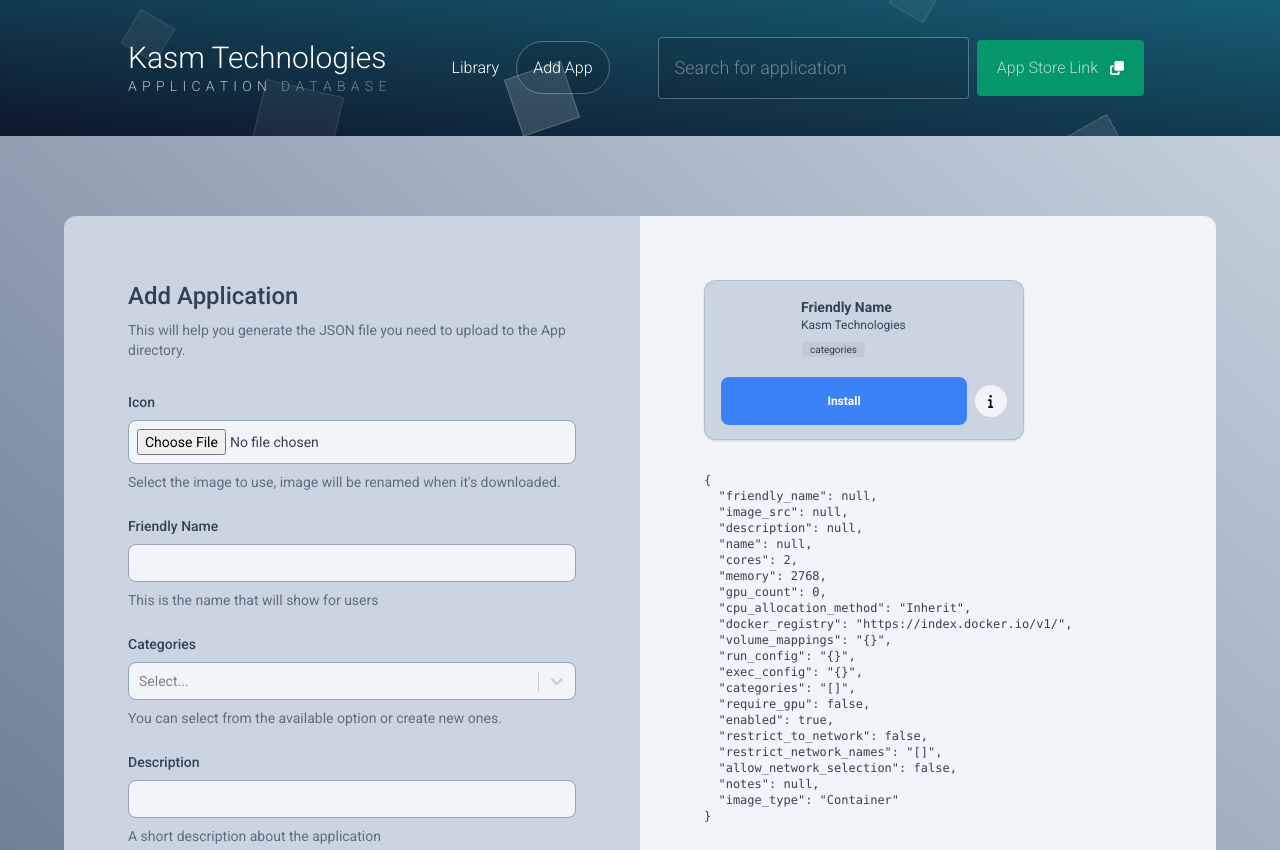
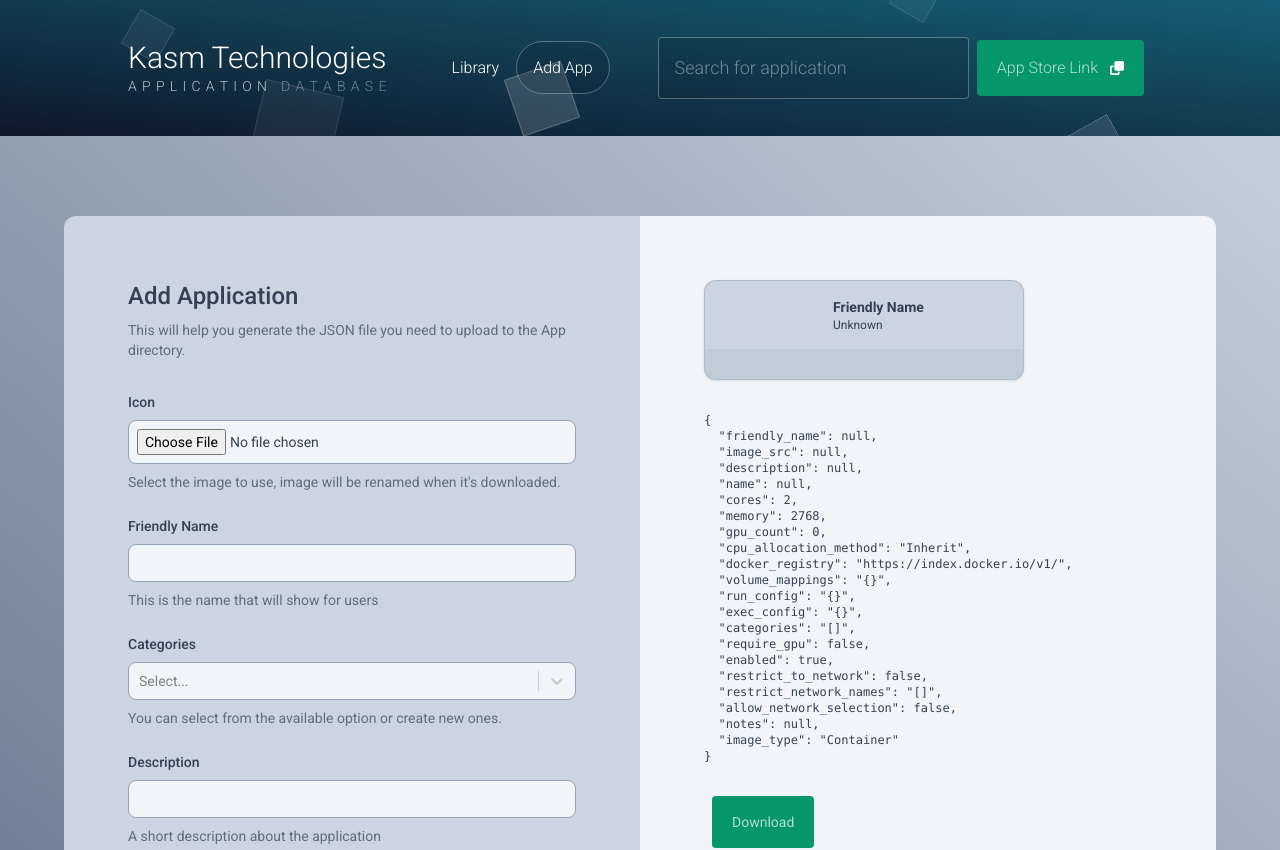
Before and after one commit to KodeStar/kasm-apps, a Next.js app in the folder site/: page /kasm-apps/addapp in a window 1280 px wide. Shown: the top 850 px of the page. Built offline with nearby package versions, Linux system fonts and the light colour scheme.

Commit message:
Update preview of app

```diff
--- a/site/pages/addapp.js
+++ b/site/pages/addapp.js
@@ -198,41 +198,53 @@
   if (icon) {
     const blob = new Blob([icon.file])
     srcBlob = URL.createObjectURL(blob);
+    app.image_src = srcBlob
   }
 
-
   const installButton = () => {
-    return <button className={"text-xs w-full p-4 rounded-lg flex justify-center items-center bg-blue-500 font-bold text-white"}>Install</button>
+    return <button className={"text-xs w-full p-4 py-1 rounded-lg flex justify-center items-center bg-blue-500 font-bold text-white"}>Install</button>
+  }
+  const editButton = () => {
+    return <div className="text-xs text-color w-full p-4 py-1 rounded-lg bg-black/5 flex justify-center items-center">Edit</div>
+  }
+  const official = () => {
+    return
   }
 
+  const appExists = false
+
   return (
-    <div className={"rounded-xl w-full shadow max-w-xs relative overflow-hidden h-[160px] border border-solid flex flex-col justify-between bg-slate-300 border-slate-400/50"}>
-      <div className={"absolute top-0 left-0 right-0 h-[320px] transition-all" + (showDescription ? ' -translate-y-1/2' : '')}>
-        <div className={"h-[160px] p-4"}>
-          <img className="h-[105px] absolute -left-6 -top-4" src={srcBlob} alt={app.friendly_name} />
-          <div className="flex-col pl-20">
+    <div className={"rounded-xl group w-full shadow max-w-xs relative overflow-hidden h-[100px] border border-solid flex flex-col justify-between bg-slate-300 border-slate-400/50"}>
+      <div className={"absolute top-0 left-0 right-0 h-[200px] transition-all" + (showDescription ? ' -translate-y-1/2' : '')}>
+        <div onClick={() => setShowDescription(true)} className={"h-[100px] p-4 relative overflow-hidden cursor-pointer"}>
+          <img className="h-[90px] group-hover:scale-150 transition-all absolute left-2 top-1" src={app.image_src} alt={app.friendly_name} />
+          <div className="flex-col pl-28">
             <div className="font-bold">{app.friendly_name || 'Friendly Name'}</div>
-            <div className="text-xs mb-2 flex gap-2">{process.env.name} </div>
-            <div className="text-[10px] h-8 leading-normal">{app.categories.length > 0 ? app.categories.map(cat => (
-              <span className="p-2 py-0 m-[1px] inline-block rounded bg-black/5">{cat}</span>
-            )) : <span className="p-2 py-0 m-[1px] inline-block rounded bg-black/5">categories</span>}</div>
+            <div className="text-xs mb-2 flex gap-2">{app.author || 'Unknown'} <span>{official()}</span></div>
+            <div className=" h-8"></div>
           </div>
-          <div className="flex mt-1 gap-2 items-center">
-            {installButton()}
-            <div>
-              <button className="flex w-8 h-8 bg-slate-100 justify-center rounded-full items-center" onClick={() => setShowDescription(true)}>
-                  <svg style={{ height: '14px'}} xmlns="http://www.w3.org/2000/svg" viewBox="0 0 192 512"><path d="M144 80c0 26.5-21.5 48-48 48s-48-21.5-48-48s21.5-48 48-48s48 21.5 48 48zM0 224c0-17.7 14.3-32 32-32H96c17.7 0 32 14.3 32 32V448h32c17.7 0 32 14.3 32 32s-14.3 32-32 32H32c-17.7 0-32-14.3-32-32s14.3-32 32-32H64V256H32c-17.7 0-32-14.3-32-32z" /></svg>
-              </button>
-            </div>
+
+          <div className="absolute bottom-0 left-0 right-0 bg-slate-400/20 h-8 text-[10px] flex items-center justify-center">
+            {app.categories.map(cat => (
+              <span className="p-2 py-0 m-[1px] inline-block rounded bg-slate-300/90">{cat}</span>
+            ))}
           </div>
+          {appExists && appExists.enabled === true && appExists.available === false && (
+            <div className="absolute inset-0 flex justify-center items-center bg-slate-600/70 text-white"><i className="fa fa-spinner fa-spin mr-3"></i> Installing</div>
+          )}
         </div>
-        <div className="h-[160px] text-xs relative p-8">
+        <div className="h-[100px] text-xs relative p-2 pl-4 flex">
           <button className="absolute right-2 top-2 bg-slate-100 rounded-full flex justify-center items-center h-6 w-6" onClick={() => setShowDescription(false)}>
           <svg style={{ height: '14px'}} xmlns="http://www.w3.org/2000/svg" viewBox="0 0 320 512"><path d="M310.6 150.6c12.5-12.5 12.5-32.8 0-45.3s-32.8-12.5-45.3 0L160 210.7 54.6 105.4c-12.5-12.5-32.8-12.5-45.3 0s-12.5 32.8 0 45.3L114.7 256 9.4 361.4c-12.5 12.5-12.5 32.8 0 45.3s32.8 12.5 45.3 0L160 301.3 265.4 406.6c12.5 12.5 32.8 12.5 45.3 0s12.5-32.8 0-45.3L205.3 256 310.6 150.6z"/></svg>
           </button>
-          {app.description}
+          <div className="flex flex-col flex-grow"><div className="font-bold">{app.friendly_name}</div> {app.description}</div>
+          <div className="flex flex-col justify-end gap-1">
+            {editButton()}
+            {installButton()}
+          </div>
         </div>
       </div>
     </div>
   )
+
 }
```
